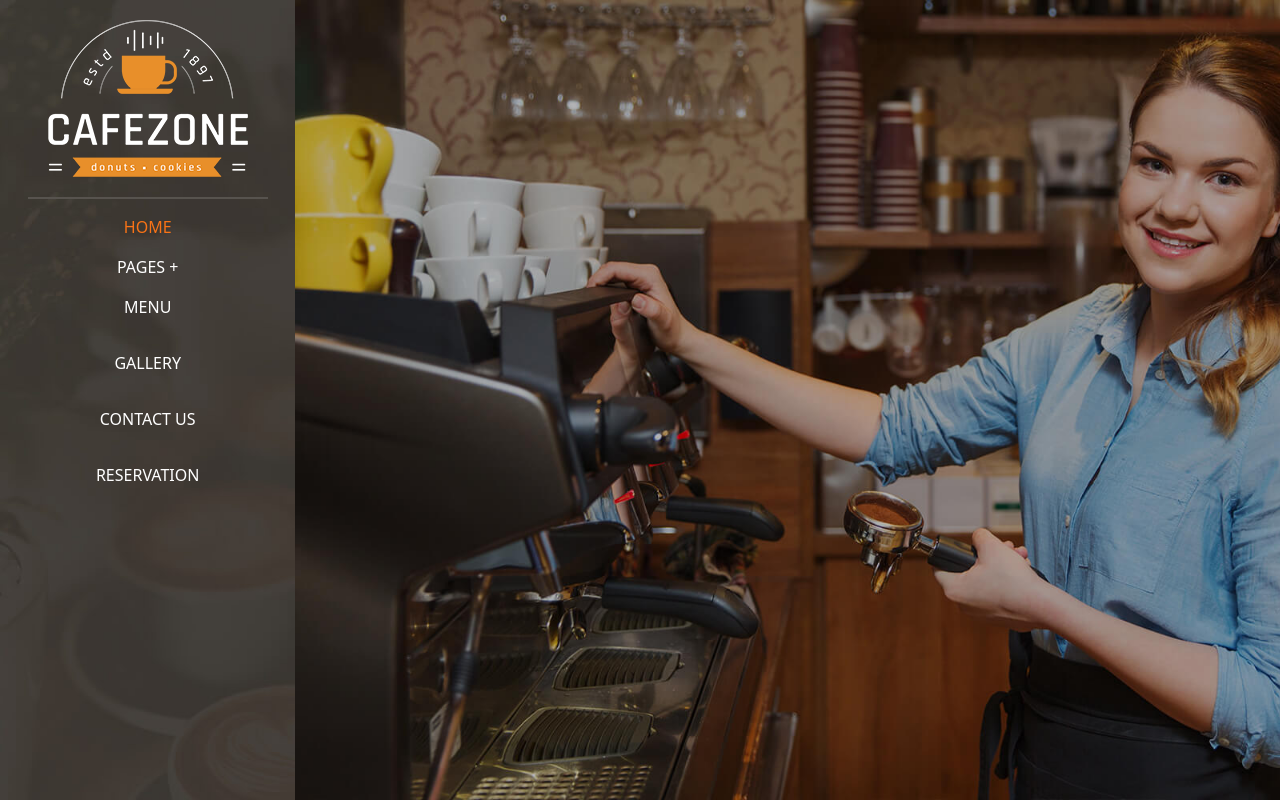
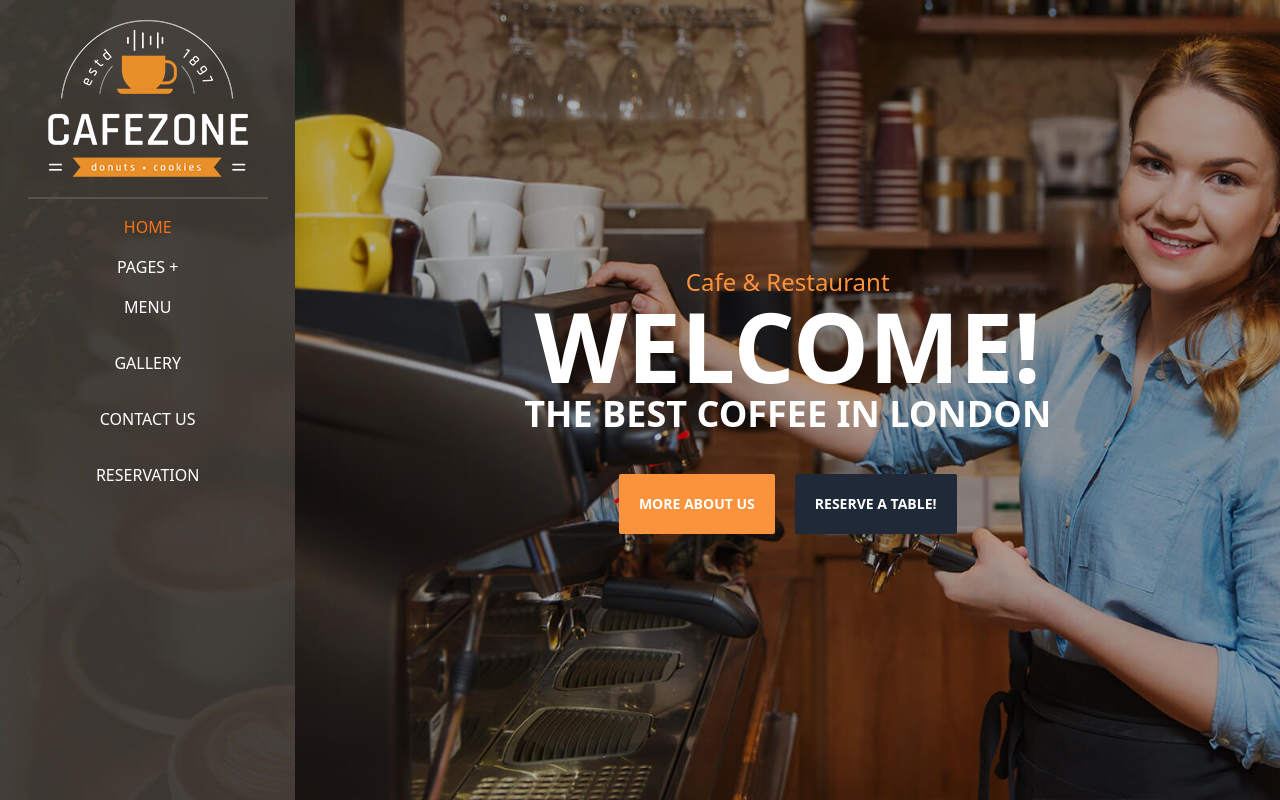
Before and after one commit to smsameet/online-coffee-shop, a Next.js app: page / in a window 1280 px wide. Built offline with nearby package versions, Linux system fonts and the light colour scheme.

Commit message:
update index page

```diff
--- a/pages/index.jsx
+++ b/pages/index.jsx
@@ -1,6 +1,16 @@
 const index = () => {
   return (
-    <div className='bg-[url("../public/slide.jpg")] flex w-full relative h-96 md:h-screen bg-cover md:bg-center bg-right'></div>
+    <div className='bg-[url("../public/slide.jpg")] flex flex-col w-full relative h-96 md:h-screen bg-cover md:bg-center bg-right'>
+      <div className='text-orange-400 font-bold flex flex-col mt-auto w-full items-center justify-center'>
+        <span className='text-2xl font-medium'>Cafe & Restaurant</span>
+        <h2 className='text-8xl text-white'>WELCOME!</h2>
+        <h3 className='text-4xl text-white'>THE BEST COFFEE IN LONDON</h3>
+      </div>
+      <div className='flex mb-auto items-center justify-center font-bold'>
+        <button className='mt-10 mr-5 p-5 rounded-sm text-white text-sm bg-orange-400 hover:bg-orange-500'>MORE ABOUT US</button>
+        <button className='mt-10 p-5 rounded-sm text-white text-sm bg-gray-800 hover:bg-gray-900'>RESERVE A TABLE!</button>
+      </div>
+    </div>
   )
 }
 
```
